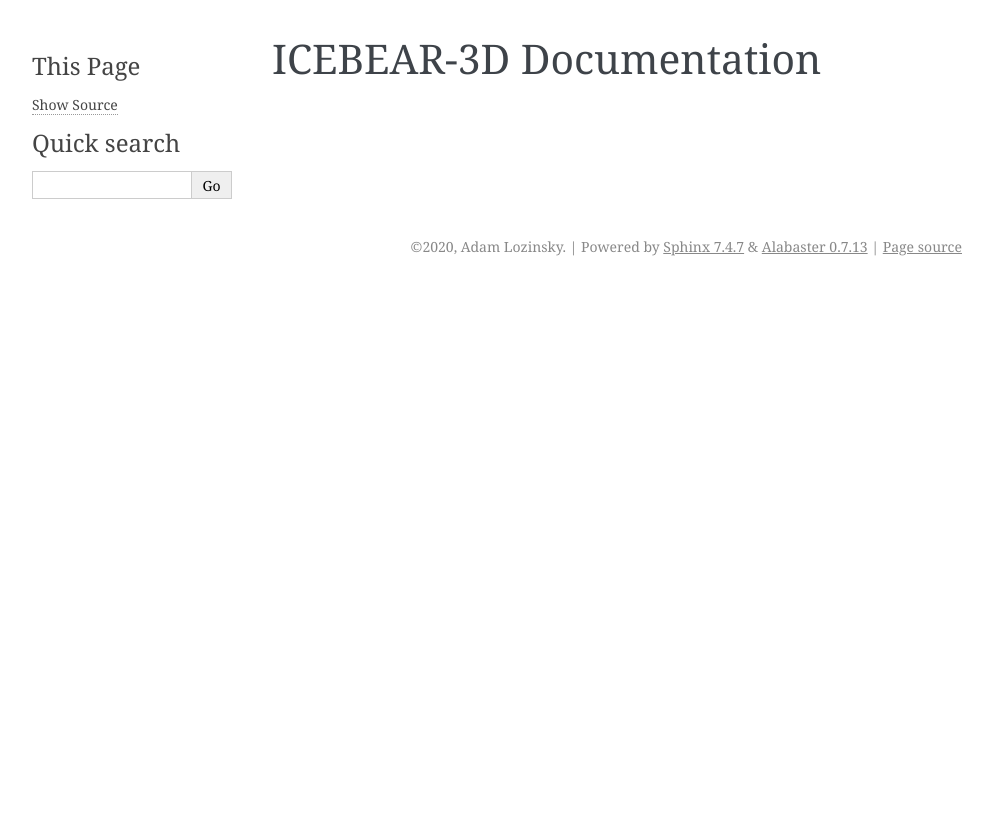
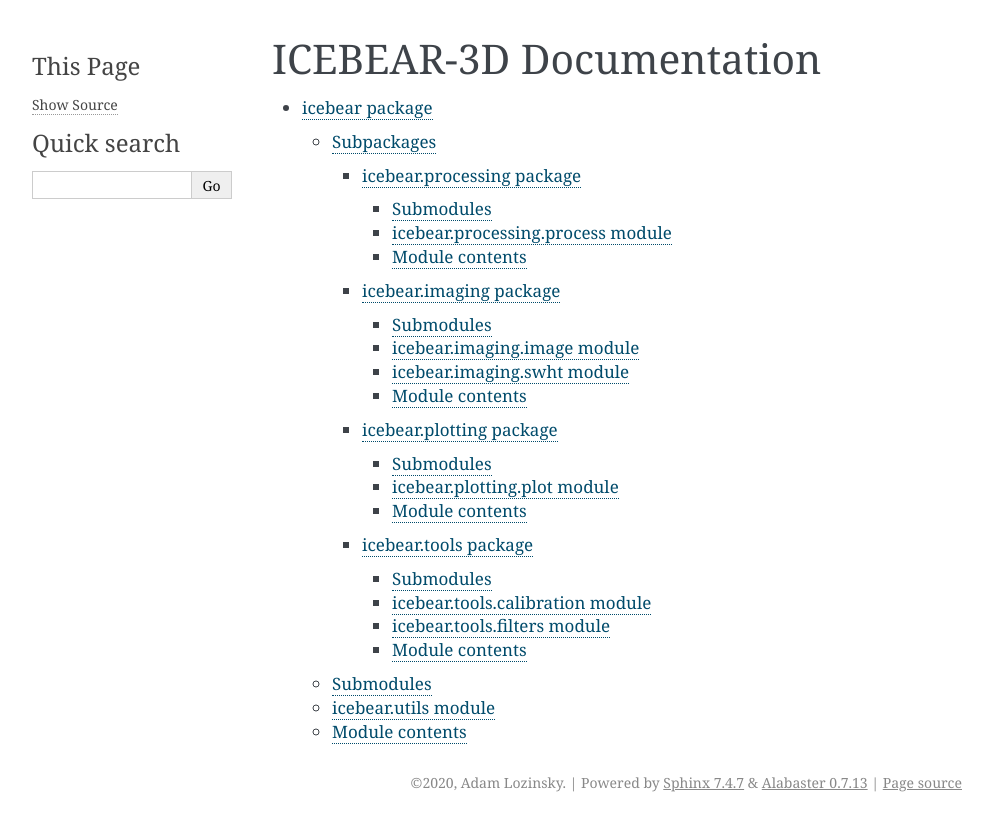
Before and after one commit to Lozzy-Bear/icebear, a Sphinx documentation site: the page built from docs/index.rst, in a window 1280 px wide. Shown: the top 831 px of the page, without its empty margins (148-1141 px from the left). Built offline with Sphinx 7.4.7, drawn with Linux system fonts in a browser that asks for light colours; pages that are not in the unit, such as notebooks, are missing from menus.

Commit message:
reworking docs

```diff
--- /dev/null
+++ b/docs/icebear.imaging.rst
@@ -0,0 +1,30 @@
+icebear.imaging package
+=======================
+
+Submodules
+----------
+
+icebear.imaging.image module
+----------------------------
+
+.. automodule:: icebear.imaging.image
+   :members:
+   :undoc-members:
+   :show-inheritance:
+
+icebear.imaging.swht module
+---------------------------
+
+.. automodule:: icebear.imaging.swht
+   :members:
+   :undoc-members:
+   :show-inheritance:
+
+
+Module contents
+---------------
+
+.. automodule:: icebear.imaging
+   :members:
+   :undoc-members:
+   :show-inheritance:
--- /dev/null
+++ b/docs/icebear.plotting.rst
@@ -0,0 +1,22 @@
+icebear.plotting package
+========================
+
+Submodules
+----------
+
+icebear.plotting.plot module
+----------------------------
+
+.. automodule:: icebear.plotting.plot
+   :members:
+   :undoc-members:
+   :show-inheritance:
+
+
+Module contents
+---------------
+
+.. automodule:: icebear.plotting
+   :members:
+   :undoc-members:
+   :show-inheritance:
--- /dev/null
+++ b/docs/icebear.processing.rst
@@ -0,0 +1,22 @@
+icebear.processing package
+==========================
+
+Submodules
+----------
+
+icebear.processing.process module
+---------------------------------
+
+.. automodule:: icebear.processing.process
+   :members:
+   :undoc-members:
+   :show-inheritance:
+
+
+Module contents
+---------------
+
+.. automodule:: icebear.processing
+   :members:
+   :undoc-members:
+   :show-inheritance:
--- a/docs/icebear.rst
+++ b/docs/icebear.rst
@@ -1,11 +1,33 @@
+icebear package
+===============
+
+Subpackages
+-----------
+
 .. toctree::
    :maxdepth: 4
 
+   icebear.processing
    icebear.imaging
    icebear.plotting
-   icebear.processing
+   icebear.tools
+
+Submodules
+----------
+
+icebear.utils module
+--------------------
 
 .. automodule:: icebear.utils
    :members:
    :undoc-members:
    :show-inheritance:
+
+
+Module contents
+---------------
+
+.. automodule:: icebear
+   :members:
+   :undoc-members:
+   :show-inheritance:
--- /dev/null
+++ b/docs/icebear.tools.rst
@@ -0,0 +1,30 @@
+icebear.tools package
+=====================
+
+Submodules
+----------
+
+icebear.tools.calibration module
+--------------------------------
+
+.. automodule:: icebear.tools.calibration
+   :members:
+   :undoc-members:
+   :show-inheritance:
+
+icebear.tools.filters module
+----------------------------
+
+.. automodule:: icebear.tools.filters
+   :members:
+   :undoc-members:
+   :show-inheritance:
+
+
+Module contents
+---------------
+
+.. automodule:: icebear.tools
+   :members:
+   :undoc-members:
+   :show-inheritance:
--- a/docs/requirements.txt
+++ b/docs/requirements.txt
@@ -1,2 +1,2 @@
-sphinx==3.1.*
+sphinx==3.4.3
 -e .
```
Also changed, not shown: 1 other file.
